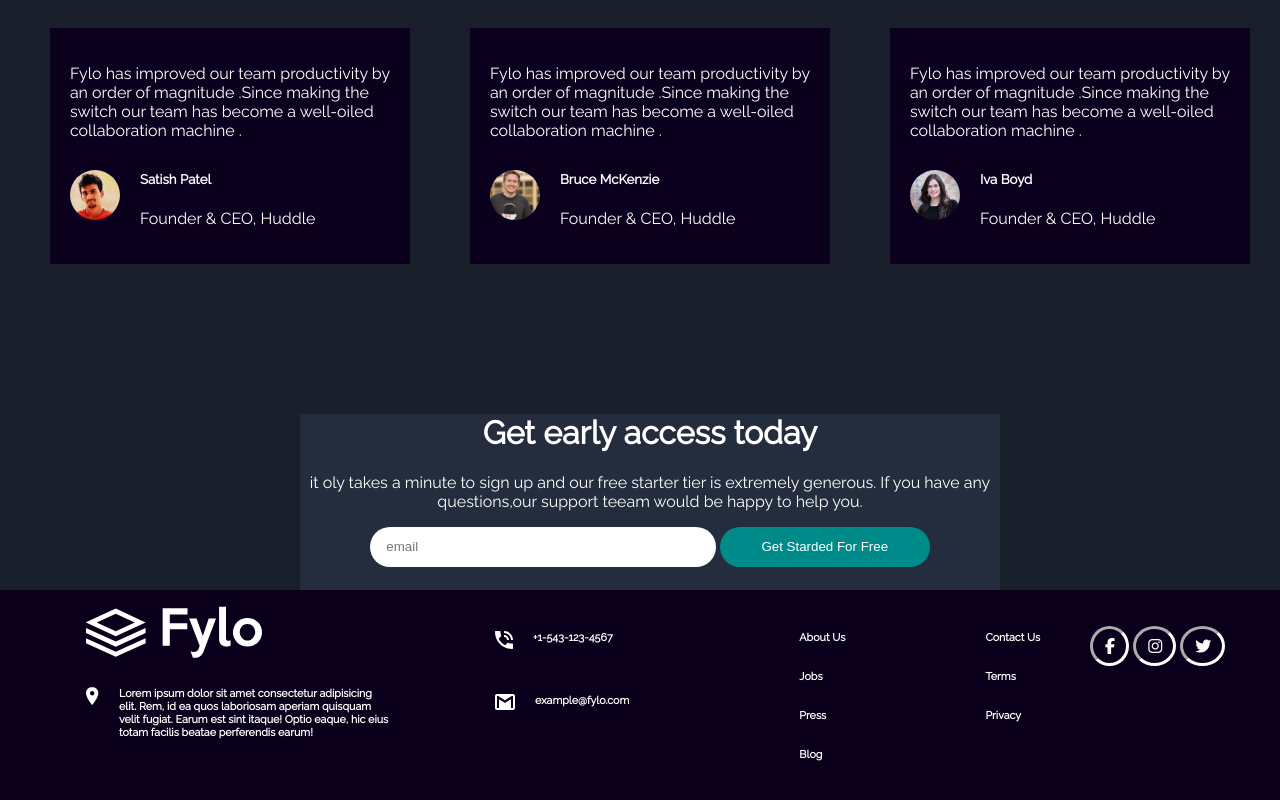
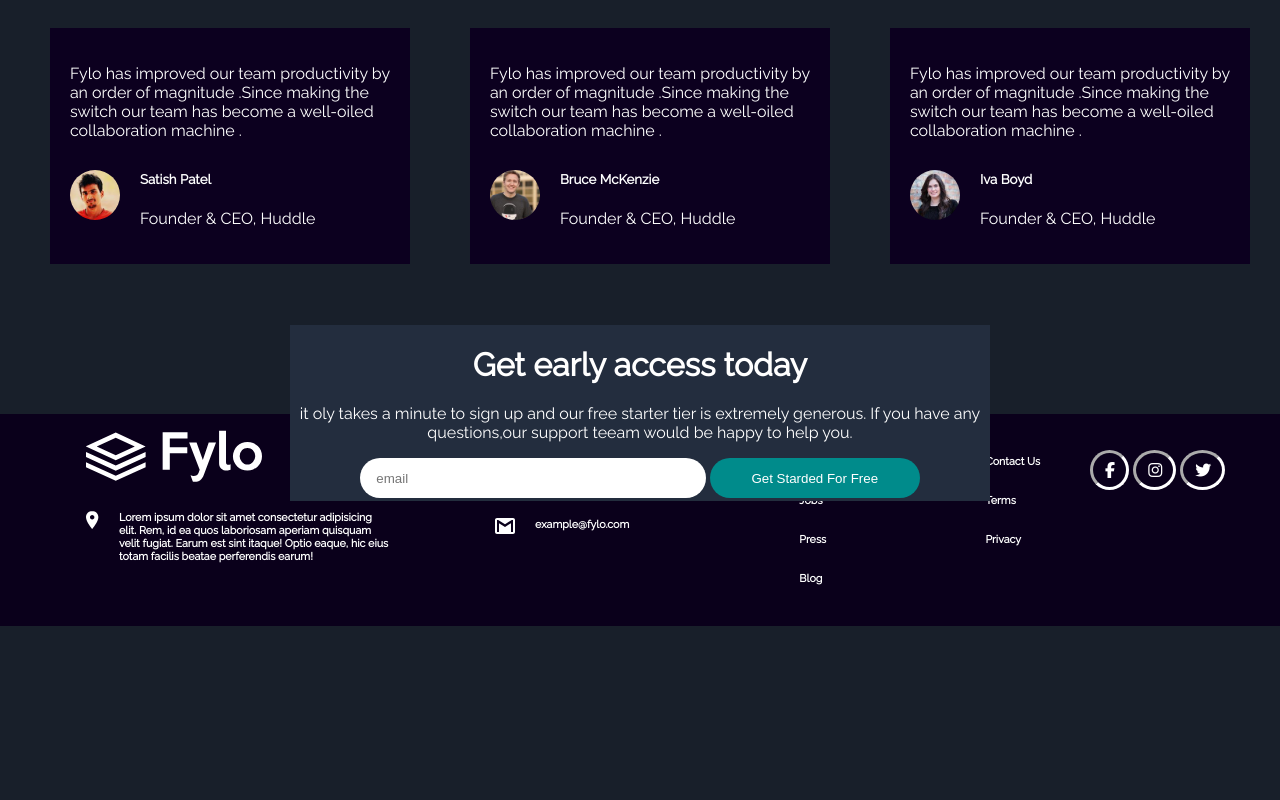
Before and after one commit to Fitahsoufian/C2N2-1, a plain HTML site: page index.html in a window 1280 px wide. Shown: the part 1817-2617 px from the top of the page. After the commit the page ends 2443 px from the top, so only its background shows below. Drawn offline with Linux system fonts and the light colour scheme.

Commit message:
update get early section resolution

```diff
--- a/style.css
+++ b/style.css
@@ -120,6 +120,7 @@ width: 80%;
     justify-content: space-around;
     margin-top: 50px;
     margin-bottom: 150px;
+    position: relative;
 }
 .satish{
     padding: 20px;
@@ -160,6 +161,11 @@ width: 80%;
    text-align: center;
    height: 11rem;
   background-color :hsl(217, 27%, 19%);
+    position: absolute;
+    left: 0;
+    right: 0;
+    margin: 0 auto;
+    bottom: -100%;
 }
 .oo{
     display: flex;
```
Also changed, not shown: index.html (+2 -1 lines).
